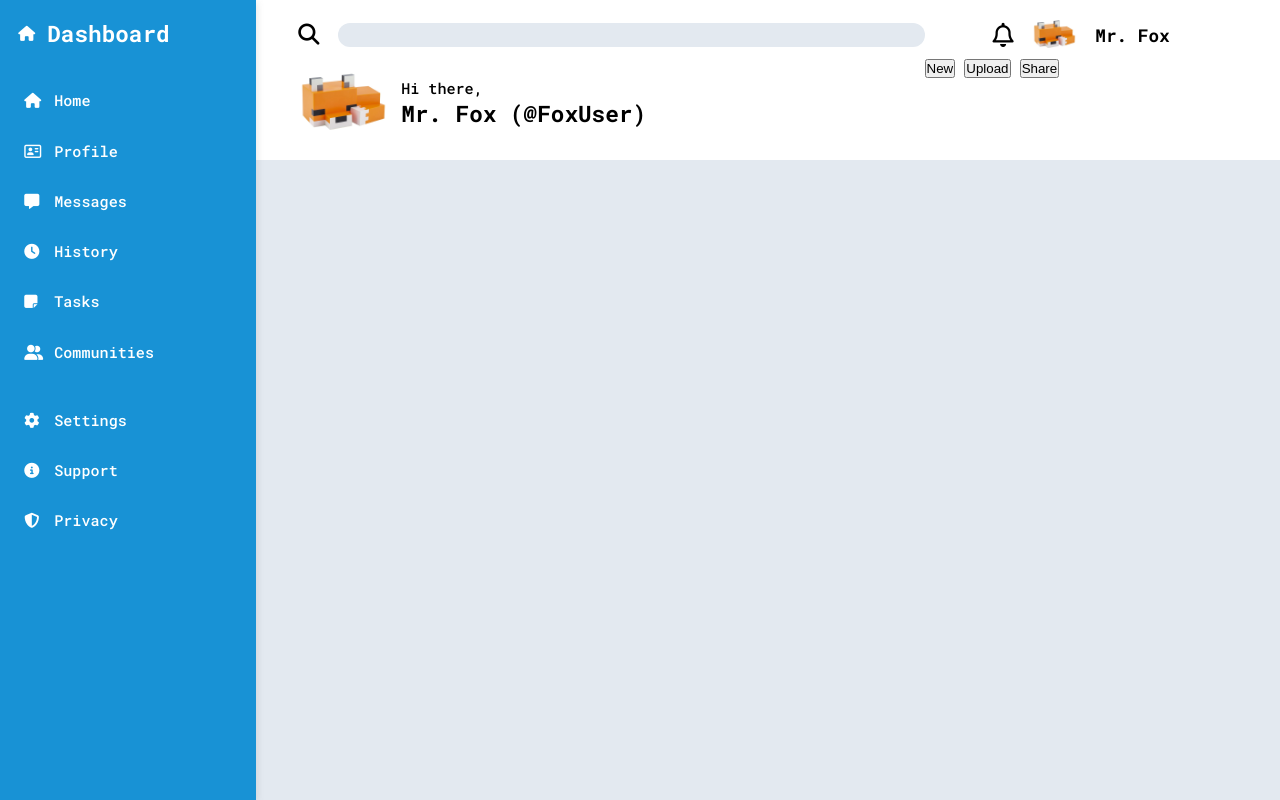
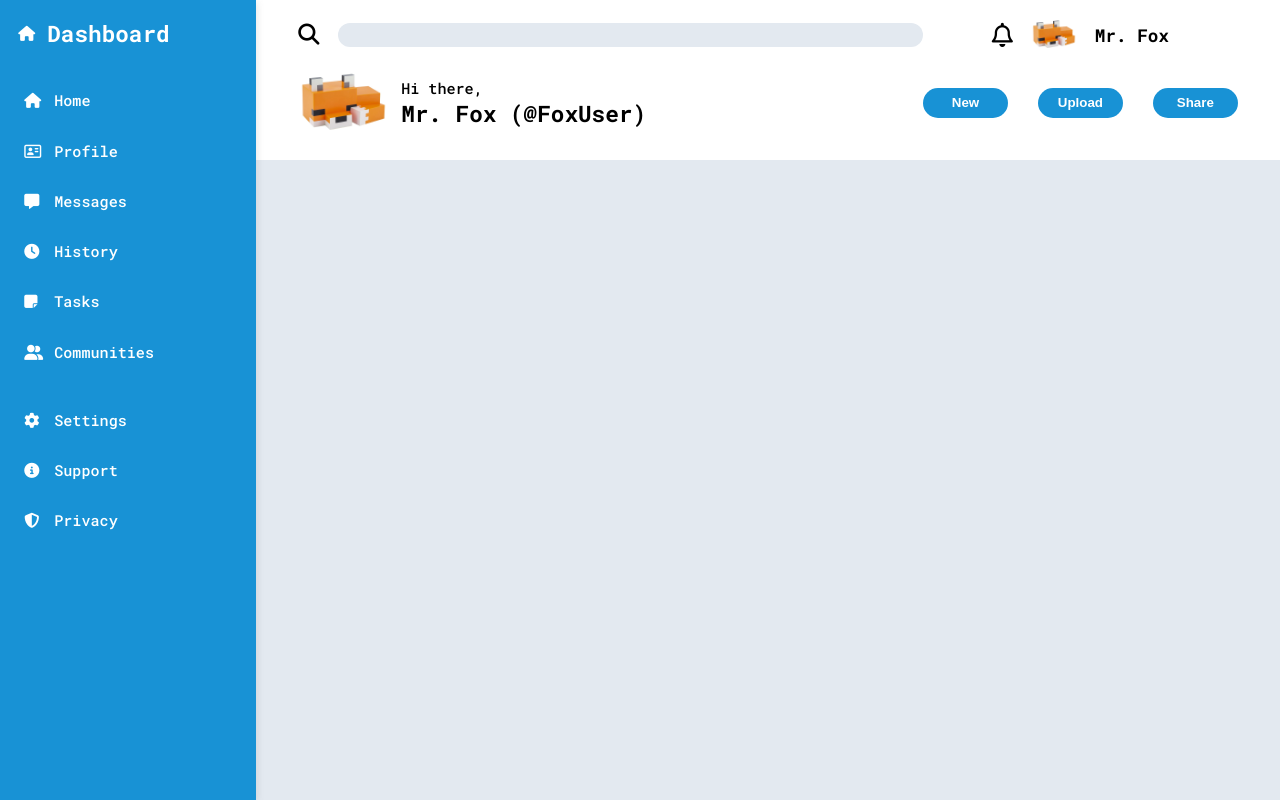
Before and after one commit to ionuser13/top-dashboard, a plain HTML site: page index.html in a window 1280 px wide. Drawn offline with Linux system fonts and the light colour scheme.

Commit message:
finished header

```diff
--- a/styles/styles.css
+++ b/styles/styles.css
@@ -114,6 +114,22 @@ body {
     height: 6rem;
     border-radius: 50%;
 }
+.buttonsContainer {
+    display: flex;
+    flex: 1.2rem;
+    gap: 2rem;
+    align-items: center;
+}
+.button {
+    background-color: var(--blue);
+    color: var(--white);
+    border: none;
+    font-weight: bold;
+    width: 5.6rem;
+    height: 2rem;
+    border-radius: 2rem;
+    cursor: pointer;
+}
 .mainContent {
     background-color: var(--grey);
 }
```
